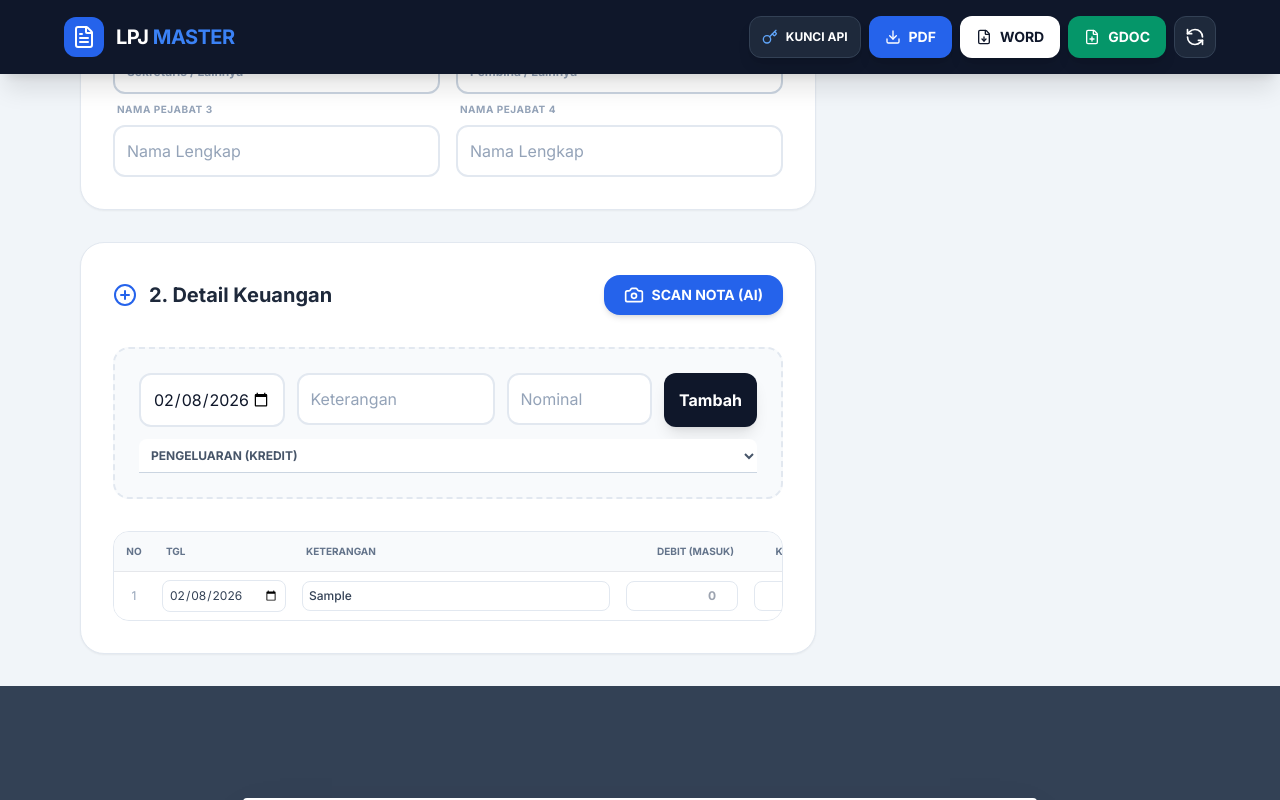
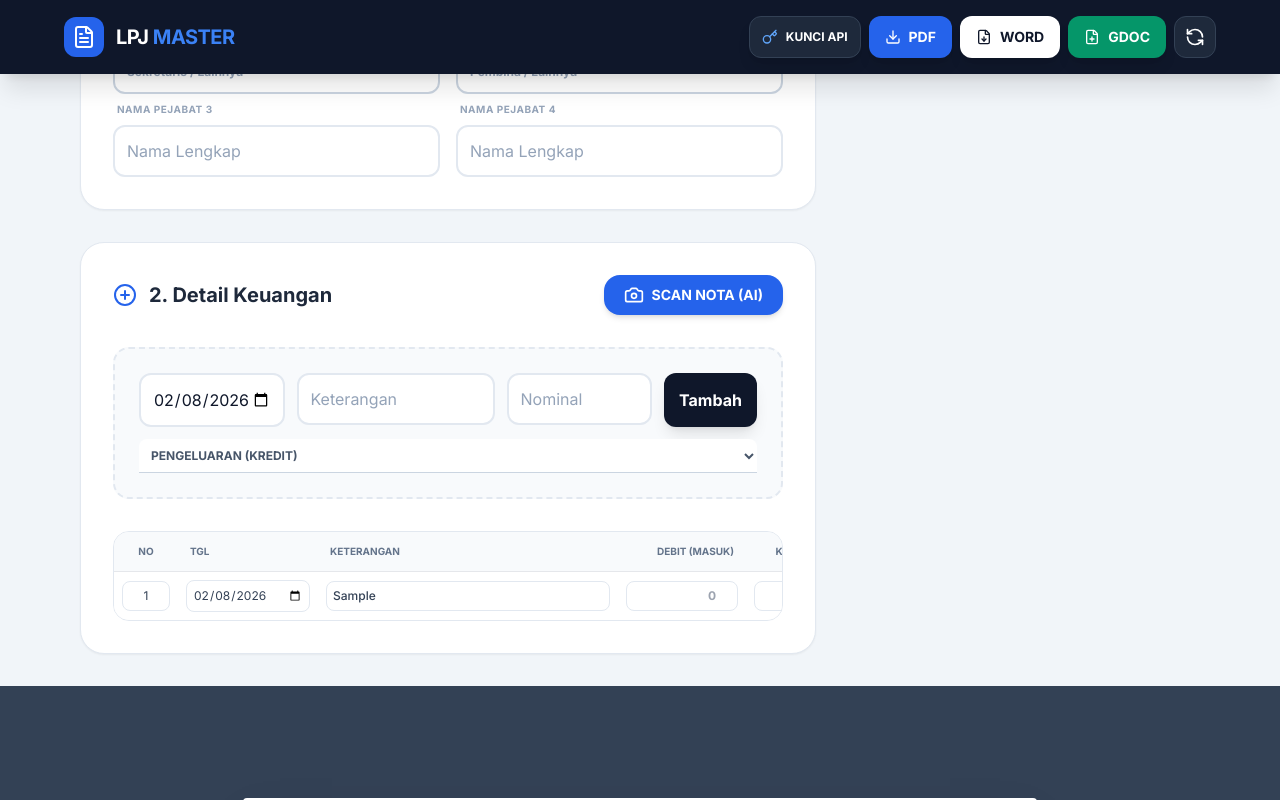
Before and after one commit to JozeRizal/LPJ-Maker-2.0, a React (Vite) app: page / in a window 1280 px wide. Both pictures are taken after typing "Sample", "5" into the empty fields and a click on the button "Tambah". Shown: the part 715-1515 px from the top of the page. Built offline with nearby package versions, Linux system fonts and the light colour scheme.

Commit message:
Update App.tsx

```diff
--- a/App.tsx
+++ b/App.tsx
@@ -21,7 +21,7 @@ import {
 import { jsPDF } from 'jspdf';
 import html2canvas from 'html2canvas';
 import { Transaction, TransactionType, ReportConfig, LPJData } from './types';
-import { formatIDR, fileToBase64, generateId } from './utils';
+import { formatIDR, fileToBase64, generateId, toTitleCase } from './utils';
 import { generateReportNarrative, analyzeReceipt } from './services/geminiService';
 import { exportToWord } from './services/wordService';
 import { exportToGoogleDocs } from './services/gdocService';
@@ -116,9 +116,10 @@ const App: React.FC = () => {
     const tx: Transaction = {
       id: generateId(),
       date: newTx.date || new Date().toISOString().split('T')[0],
-      description: newTx.description,
+      description: toTitleCase(newTx.description),
       type: newTx.type,
       amount: Number(newTx.amount),
+      manualNo: (transactions.length + 1).toString(),
       receiptBase64: newTx.receipt
     };
     setTransactions([...transactions, tx]);
@@ -137,10 +138,12 @@ const App: React.FC = () => {
         const base64 = await fileToBase64(file);
         const result = await analyzeReceipt(base64, activeApiKey);
         if (result?.transactions) {
-          const mapped = result.transactions.map((t: any) => ({
+          const mapped = result.transactions.map((t: any, idx: number) => ({
             ...t,
             id: generateId(),
             amount: Number(t.amount),
+            description: toTitleCase(t.description),
+            manualNo: (transactions.length + idx + 1).toString(),
             receiptBase64: base64
           }));
           setTransactions(prev => [...prev, ...mapped]);
@@ -428,7 +431,7 @@ const App: React.FC = () => {
                 <table className="w-full text-left min-w-[800px]">
                   <thead className="bg-slate-50 text-slate-500 font-bold text-[10px] uppercase border-b">
                     <tr>
-                      <th className="p-3 w-10 text-center">No</th>
+                      <th className="p-3 w-16 text-center">No</th>
                       <th className="p-3 w-32">Tgl</th>
                       <th className="p-3">Keterangan</th>
                       <th className="p-3 w-32 text-right">Debit (Masuk)</th>
@@ -442,7 +445,14 @@ const App: React.FC = () => {
                     ) : (
                       transactions.map((t, i) => (
                         <tr key={t.id} className="hover:bg-slate-50">
-                          <td className="p-2 text-center text-xs text-slate-400">{i + 1}</td>
+                          <td className="p-2">
+                            <input
+                              type="text"
+                              value={t.manualNo || (i + 1)}
+                              onChange={e => updateTransaction(t.id, { manualNo: e.target.value })}
+                              className="w-full p-1.5 text-xs border border-slate-200 rounded-lg outline-none focus:border-blue-400 text-center"
+                            />
+                          </td>
                           <td className="p-2">
                             <input
                               type="date"
@@ -540,7 +550,7 @@ const App: React.FC = () => {
               <tbody className="text-black">
                 {transactions.length > 0 ? transactions.map((t, i) => (
                   <tr key={t.id} style={{ minHeight: '40px' }} className="text-black">
-                    <td className="border border-black p-2.5 text-center align-middle text-black">{i + 1}</td>
+                    <td className="border border-black p-2.5 text-center align-middle text-black">{t.manualNo || (i + 1)}</td>
                     <td className="border border-black p-2.5 text-center font-mono align-middle text-black">{t.date}</td>
                     <td className="border border-black p-2.5 font-medium align-middle text-black">{t.description}</td>
                     <td className="border border-black p-2.5 text-right align-middle text-black">{t.type === 'Pemasukan' ? formatIDR(t.amount) : '-'}</td>
```
